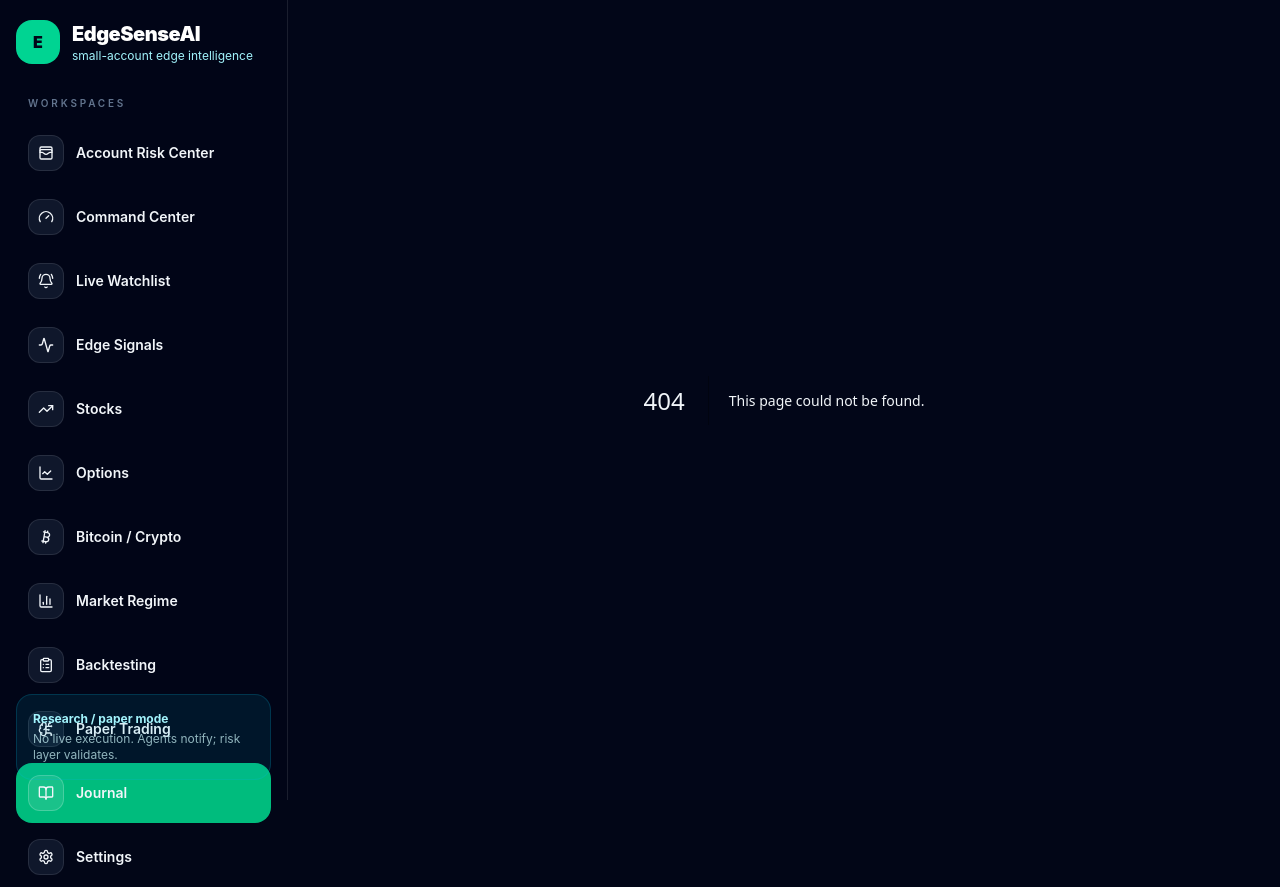
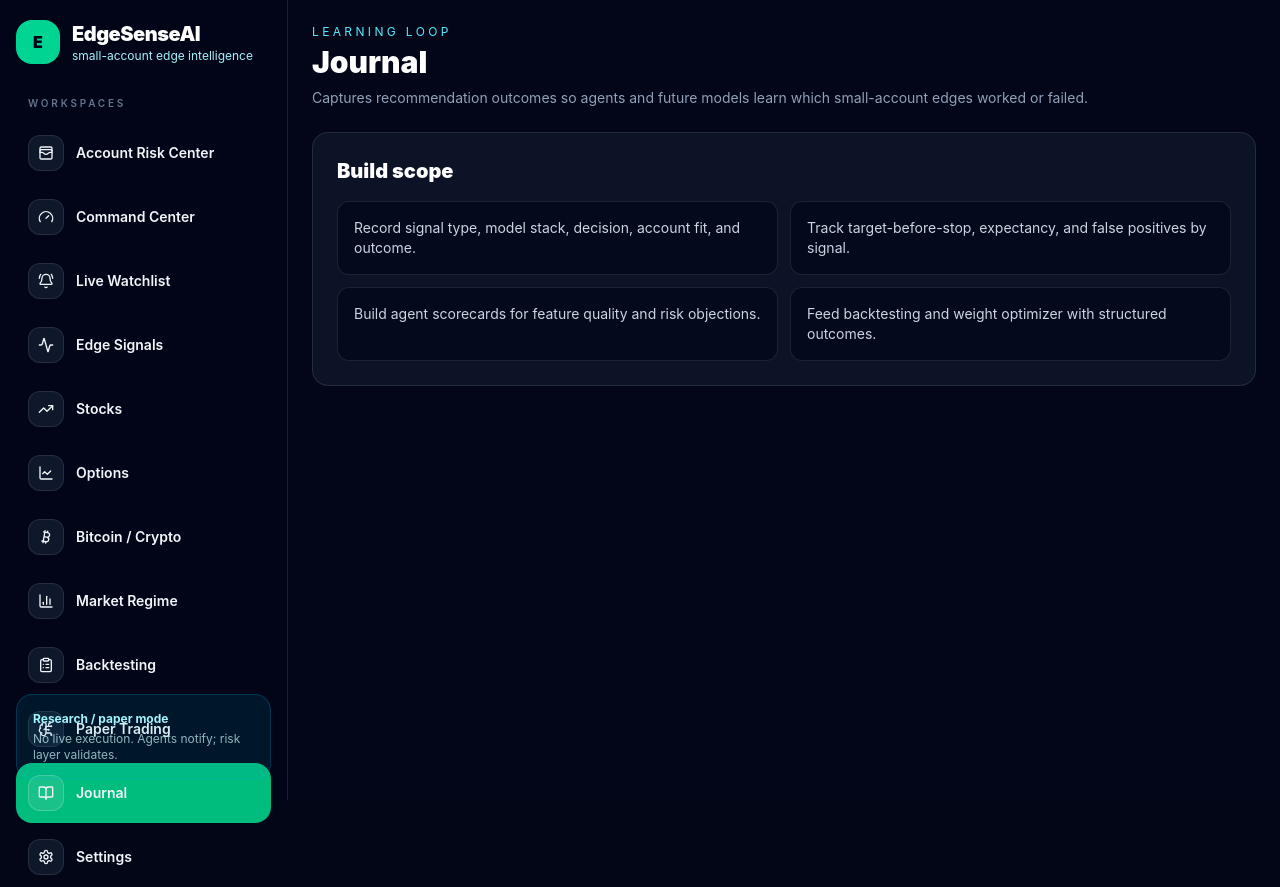
Before and after one commit to ndvictor/EdgeSenseAI, a Next.js app in the folder frontend/: page /journal in a window 1280 px wide. Before the commit this address had no page. Built offline with nearby package versions, Linux system fonts and the light colour scheme.

Commit message:
feat: add journal workspace

```diff
--- /dev/null
+++ b/frontend/src/app/journal/page.tsx
@@ -0,0 +1,17 @@
+import { PlaceholderPage } from "@/components/PlaceholderPage";
+
+export default function JournalPage() {
+  return (
+    <PlaceholderPage
+      eyebrow="learning loop"
+      title="Journal"
+      description="Captures recommendation outcomes so agents and future models learn which small-account edges worked or failed."
+      bullets={[
+        "Record signal type, model stack, decision, account fit, and outcome.",
+        "Track target-before-stop, expectancy, and false positives by signal.",
+        "Build agent scorecards for feature quality and risk objections.",
+        "Feed backtesting and weight optimizer with structured outcomes."
+      ]}
+    />
+  );
+}
```
